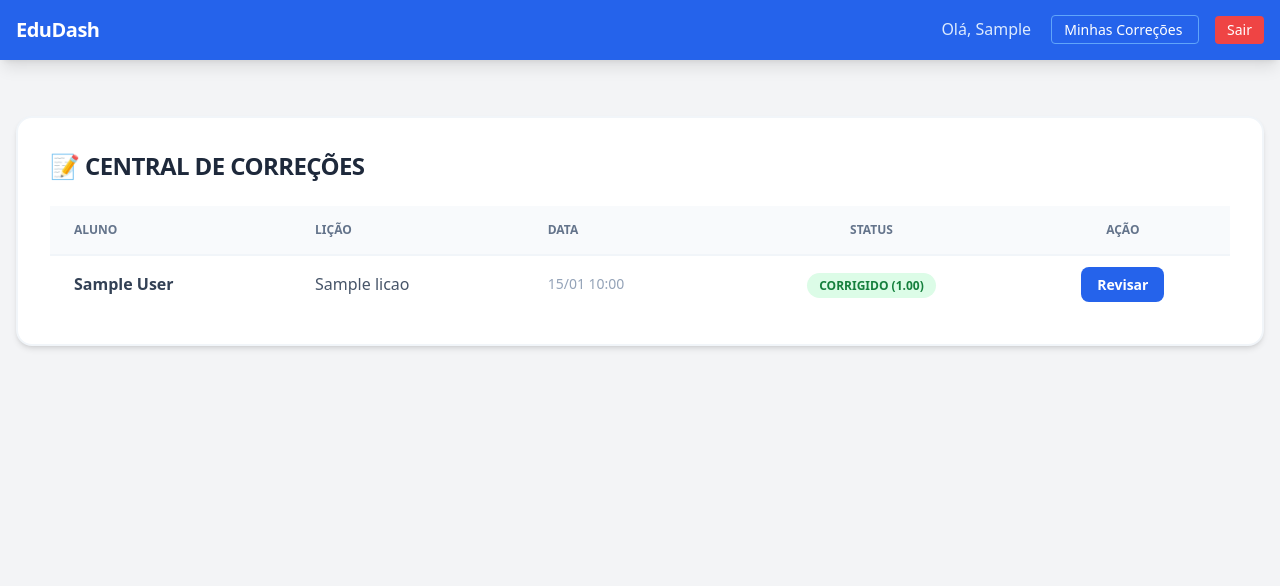
After one commit to TheBestSquad/Platform_Web_Gamified, a Django app: page /courses/entregas/ in a window 1280 px wide. The commit adds this page. Shown: the top 586 px of the page. Run offline with Django 5.2, Linux system fonts and the light colour scheme; a user stored in the database is signed in; tables that the repository leaves empty hold one stand-in row (values such as "Sample post"); some libraries are stand-ins or nearby versions.

Commit message:
feat: navbar updated with professor-only links and interaction flow finalized

```diff
--- /dev/null
+++ b/courses/templates/courses/lista_entregas.html
@@ -0,0 +1,46 @@
+{% extends 'base.html' %}
+
+{% block content %}
+<div class="bg-white shadow-md rounded-2xl p-8 border-2 border-slate-100">
+    <h2 class="text-2xl font-black text-slate-800 mb-6 uppercase tracking-tight">📝 Central de Correções</h2>
+
+    <div class="overflow-x-auto">
+        <table class="min-w-full">
+            <thead class="bg-slate-50 border-b-2 border-slate-100">
+                <tr>
+                    <th class="px-6 py-4 text-left text-xs font-black text-slate-500 uppercase">Aluno</th>
+                    <th class="px-6 py-4 text-left text-xs font-black text-slate-500 uppercase">Lição</th>
+                    <th class="px-6 py-4 text-left text-xs font-black text-slate-500 uppercase">Data</th>
+                    <th class="px-6 py-4 text-center text-xs font-black text-slate-500 uppercase">Status</th>
+                    <th class="px-6 py-4 text-center text-xs font-black text-slate-500 uppercase">Ação</th>
+                </tr>
+            </thead>
+            <tbody class="divide-y divide-slate-100">
+                {% for entrega in entregas %}
+                <tr class="hover:bg-slate-50 transition">
+                    <td class="px-6 py-4 font-bold text-slate-700">{{ entrega.aluno.user.get_full_name }}</td>
+                    <td class="px-6 py-4 text-slate-600">{{ entrega.licao.titulo }}</td>
+                    <td class="px-6 py-4 text-slate-400 text-sm">{{ entrega.data_entrega|date:"d/m H:i" }}</td>
+                    <td class="px-6 py-4 text-center">
+                        {% if entrega.nota is not none %}
+                            <span class="bg-green-100 text-green-700 px-3 py-1 rounded-full text-xs font-black">CORRIGIDO ({{ entrega.nota }})</span>
+                        {% else %}
+                            <span class="bg-amber-100 text-amber-700 px-3 py-1 rounded-full text-xs font-black">PENDENTE</span>
+                        {% endif %}
+                    </td>
+                    <td class="px-6 py-4 text-center">
+                        <a href="{% url 'dar_feedback' entrega.id %}" class="bg-blue-600 hover:bg-blue-700 text-white px-4 py-2 rounded-lg text-sm font-bold transition">
+                            {% if entrega.nota is not none %}Revisar{% else %}Corrigir{% endif %}
+                        </a>
+                    </td>
+                </tr>
+                {% empty %}
+                <tr>
+                    <td colspan="5" class="px-6 py-10 text-center text-slate-400 italic font-medium">Nenhuma entrega realizada até o momento.</td>
+                </tr>
+                {% endfor %}
+            </tbody>
+        </table>
+    </div>
+</div>
+{% endblock %}
--- a/courses/urls.py
+++ b/courses/urls.py
@@ -4,4 +4,6 @@ from . import views
 urlpatterns = [
     path('postar/', views.criar_licao, name='criar_licao'),
     path('licao/<int:licao_id>/', views.detalhe_licao, name='detalhe_licao'),
+    path('entregas/', views.lista_entregas, name='lista_entregas'),
+    path('corrigir/<int:entrega_id>/', views.dar_feedback, name='dar_feedback'),
 ]
--- a/templates/partials/_navbar.html
+++ b/templates/partials/_navbar.html
@@ -4,6 +4,13 @@
         <div class="space-x-4">
             {% if user.is_authenticated %}
                 <span class="text-blue-100">Olá, {{ user.first_name }}</span>
+
+                {% if user.professor_profile %}
+                    <a href="{% url 'lista_entregas' %}" class="hover:bg-blue-700 px-3 py-1 rounded text-sm transition border border-blue-400">
+                        Minhas Correções
+                    </a>
+                {% endif %}
+
                 <form action="{% url 'logout' %}" method="post" class="inline">
                     {% csrf_token %}
                     <button type="submit" class="bg-red-500 hover:bg-red-600 px-3 py-1 rounded text-sm transition">Sair</button>
```
Also changed, not shown: courses/templates/courses/dar_feedback.html (added, +42 -0 lines).
